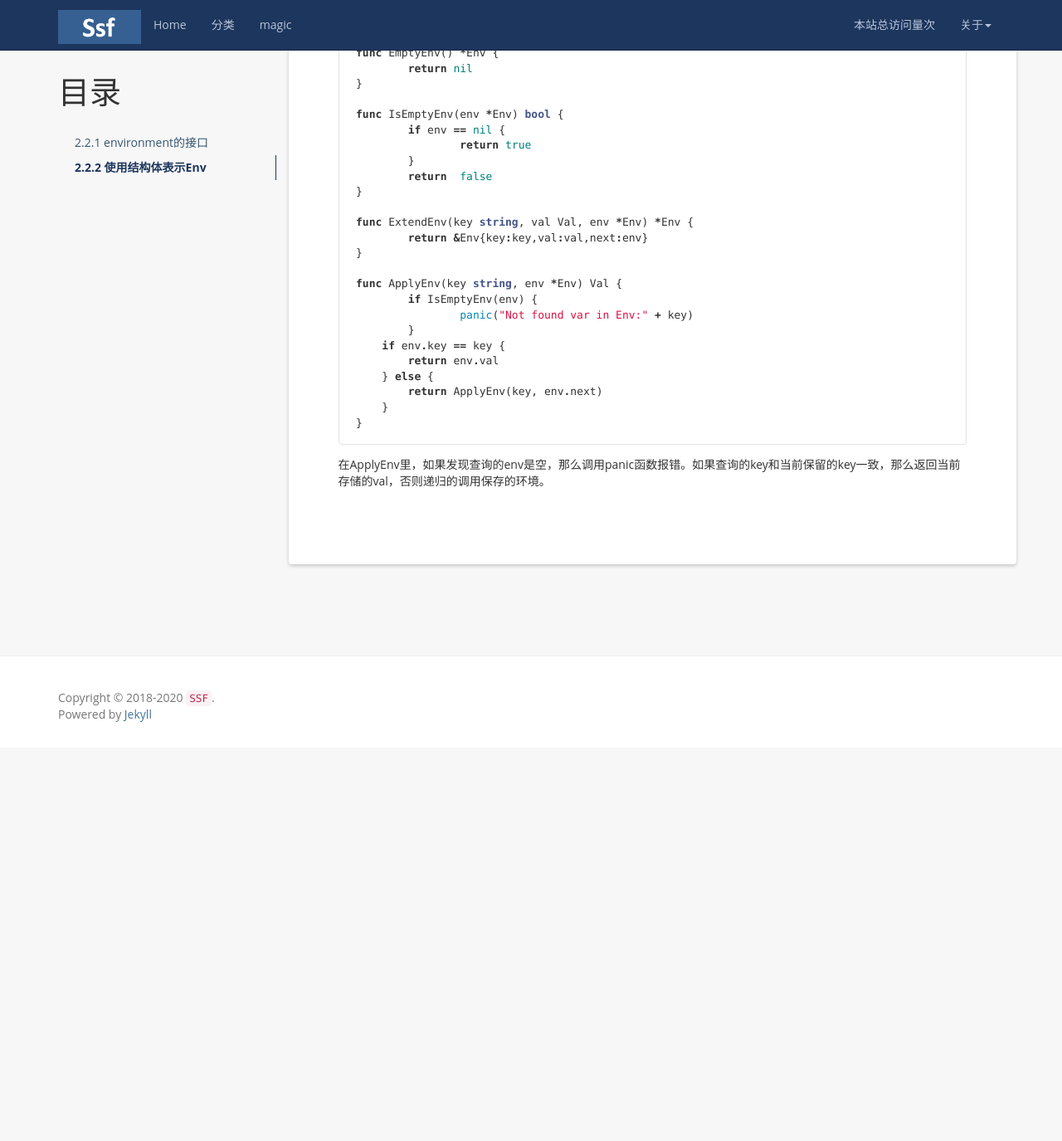
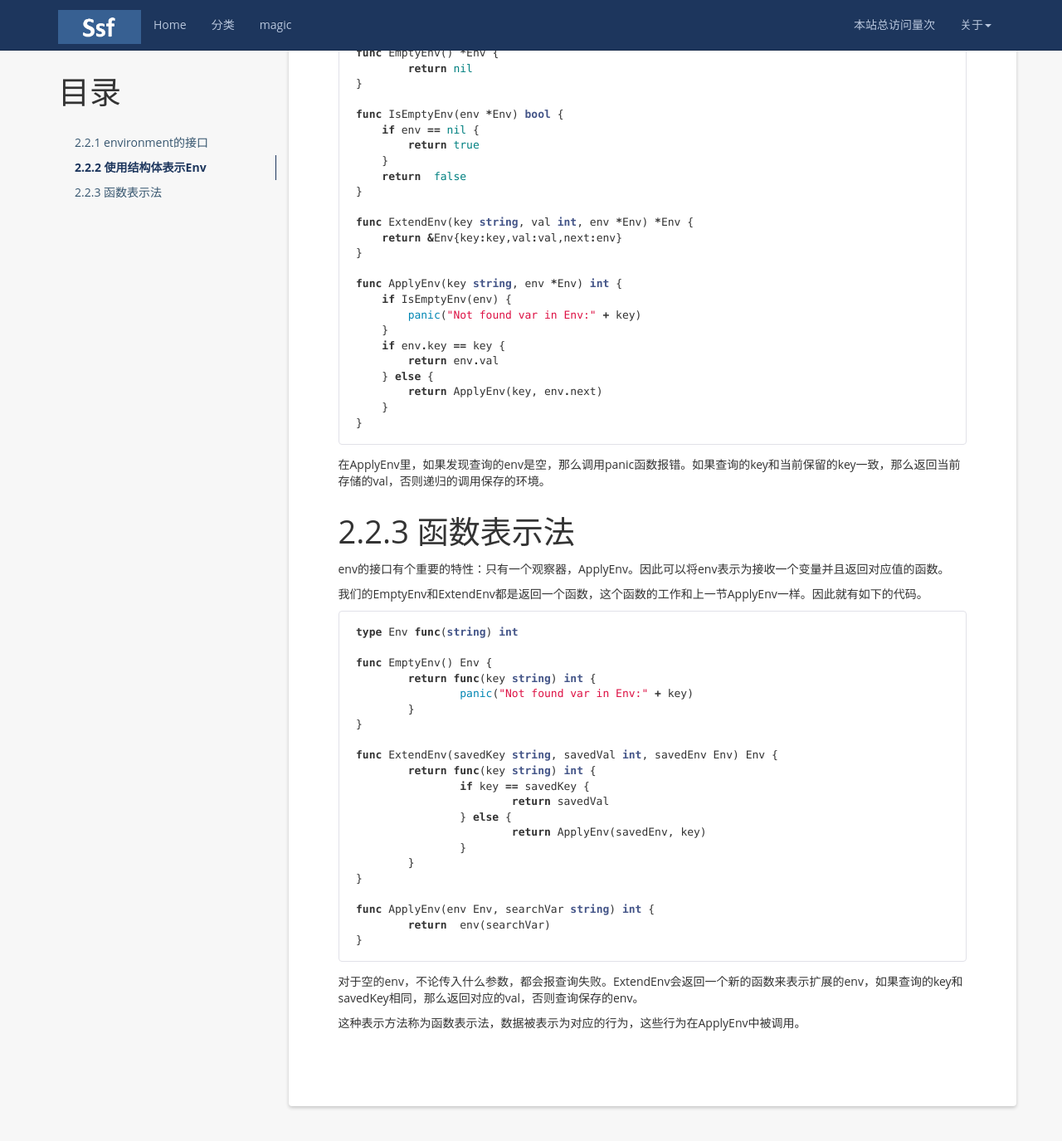
Before and after one commit to waanan/waanan.github.io, a Jekyll site: the page built from _posts/2020-09-01-eopl-c2_2.md, in a window 1280 px wide and 1400 px high, scrolled down 1218 px. Shown: the top 1375 px of the window at 83% size. Built offline with Jekyll 4.4.1, drawn with Linux system fonts in a browser that asks for light colours; nearby versions of some CDN libraries; comment, search, counter and statistics services are not loaded; before the commit the page ends 2119 px from its top, so only the background shows below that; some of the changed text lies outside the part shown.

Commit message:
Update 2020-09-01-eopl-c2_2.md

````diff
--- a/_posts/2020-09-01-eopl-c2_2.md
+++ b/_posts/2020-09-01-eopl-c2_2.md
@@ -32,10 +32,10 @@ ExtendEnv(var, val, ⌈f⌉ )  = ⌈g⌉
 EmptyEnv没有参数，返回一个空的环境。ApplyEnv在环境f中查找var。ExtendEnv（var，val，env）将val绑定到var上，产生一个新的环境，新环境中除了var的值是val，其余和旧的env行为一致。
 
 ```go
-e := ExtendEnv("d", 6
-        ExtendEnv("y", 8
-            ExtendEnv("x", 7
-                ExtendEnv("y", 14
+e := ExtendEnv("d", 6,
+        ExtendEnv("y", 8,
+            ExtendEnv("x", 7,
+                ExtendEnv("y", 14,
                     EmptyEnv()))))
 ```
 
@@ -52,14 +52,14 @@ Env构造时从空的env开始，不停的调用ExtendEnv来扩展。
 
 ```
 Env-exp ::= EmptyEnv()
-        ::= ExtentEnv(Identifier, value, Exv-exp)
+        ::= ExtendEnv(Identifier, value, Exv-exp)
 ```
 
 这里我们选择和表示链表一样的语法，我们Env的实现就如下所示
 
 ```go
 type Env struct {
-	key string
+    key string
     val int
     next *Env
 }
@@ -69,20 +69,20 @@ func EmptyEnv() *Env {
 }
 
 func IsEmptyEnv(env *Env) bool {
-	if env == nil {
-		return true
-	}
-	return  false
+    if env == nil {
+        return true
+    }
+    return  false
 }
 
-func ExtendEnv(key string, val Val, env *Env) *Env {
-	return &Env{key:key,val:val,next:env}
+func ExtendEnv(key string, val int, env *Env) *Env {
+    return &Env{key:key,val:val,next:env}
 }
 
-func ApplyEnv(key string, env *Env) Val {
-	if IsEmptyEnv(env) {
-		panic("Not found var in Env:" + key)
-	}
+func ApplyEnv(key string, env *Env) int {
+    if IsEmptyEnv(env) {
+        panic("Not found var in Env:" + key)
+    }
     if env.key == key {
         return env.val
     } else {
@@ -92,3 +92,38 @@ func ApplyEnv(key string, env *Env) Val {
 ```
 
 在ApplyEnv里，如果发现查询的env是空，那么调用panic函数报错。如果查询的key和当前保留的key一致，那么返回当前存储的val，否则递归的调用保存的环境。
+
+2.2.3 函数表示法        {#ProceduralRepresentation}
+====================================
+
+env的接口有个重要的特性：只有一个观察器，ApplyEnv。因此可以将env表示为接收一个变量并且返回对应值的函数。
+
+我们的EmptyEnv和ExtendEnv都是返回一个函数，这个函数的工作和上一节ApplyEnv一样。因此就有如下的代码。
+
+```go
+type Env func(string) int
+
+func EmptyEnv() Env {
+	return func(key string) int {
+		panic("Not found var in Env:" + key)
+	}
+}
+
+func ExtendEnv(savedKey string, savedVal int, savedEnv Env) Env {
+	return func(key string) int {
+		if key == savedKey {
+			return savedVal
+		} else {
+			return ApplyEnv(savedEnv, key)
+		}
+	}
+}
+
+func ApplyEnv(env Env, searchVar string) int {
+	return  env(searchVar)
+}
+```
+
+对于空的env，不论传入什么参数，都会报查询失败。ExtendEnv会返回一个新的函数来表示扩展的env，如果查询的key和savedKey相同，那么返回对应的val，否则查询保存的env。
+
+这种表示方法称为函数表示法，数据被表示为对应的行为，这些行为在ApplyEnv中被调用。
````
